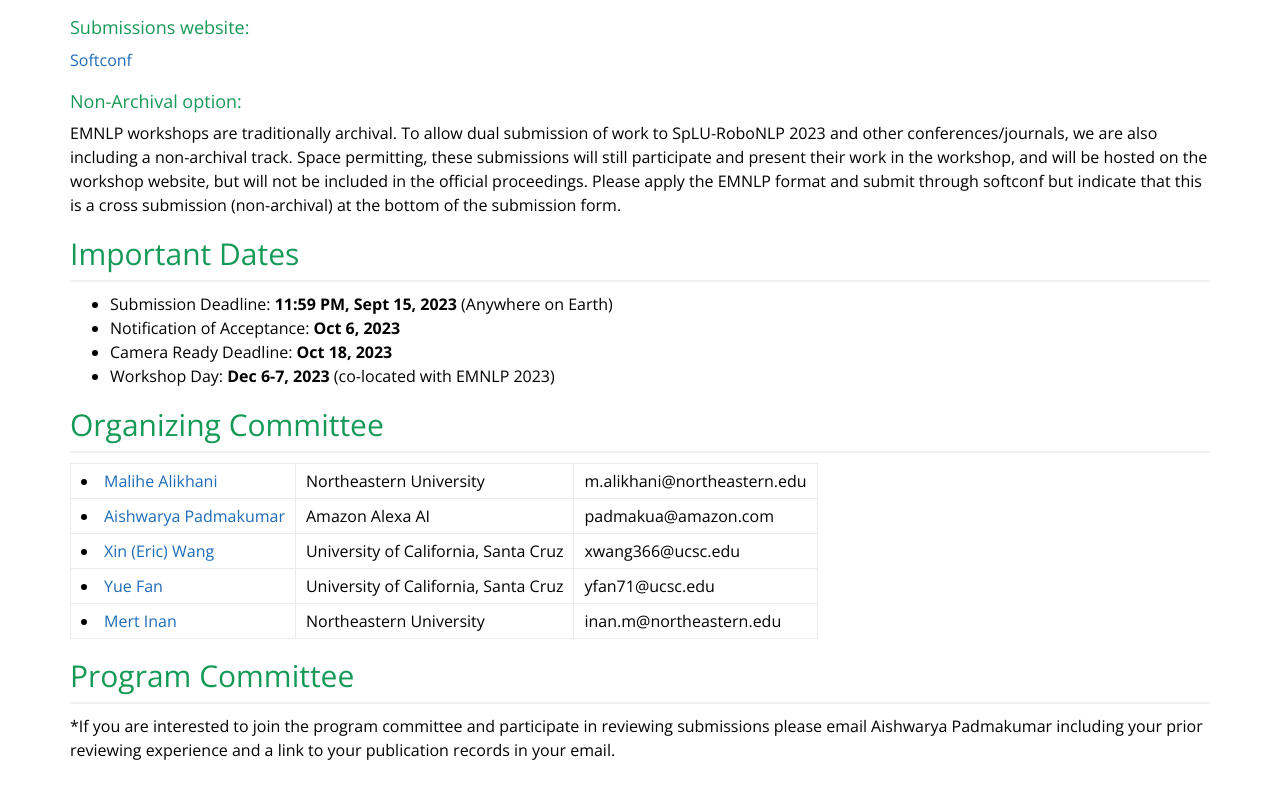
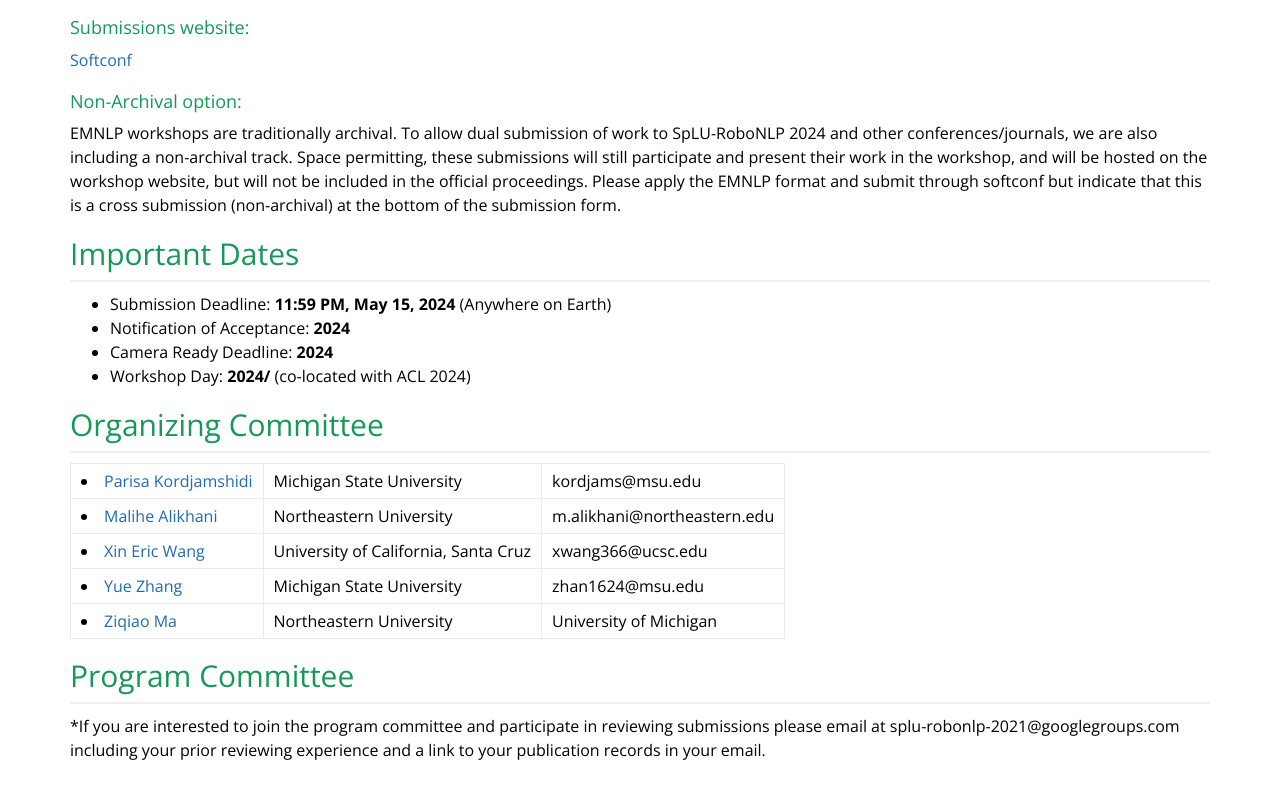
Before and after one commit to zhangyuejoslin/splu-robonlp-2024.github.io, a plain HTML site: page index.html in a window 1280 px wide. Shown: the part 1383-2182 px from the top of the page. Drawn offline with nearby package versions, Linux system fonts and the light colour scheme.

Commit message:
Update index.html

```diff
--- a/index.html
+++ b/index.html
@@ -1,7 +1,7 @@
 <!DOCTYPE html>
     <meta charset="UTF-8">
     <meta name="viewport" content="width=device-width, initial-scale=1">
-<title>SpLU-RoboNLP 2021</title>
+<title>SpLU-RoboNLP 2024</title>
     <link rel="stylesheet" type="text/css" href="stylesheets/normalize.css" media="screen">
     <link
     href='http://fonts.googleapis.com/css?family=Open+Sans:400,700'
@@ -21,8 +21,8 @@ href="stylesheets/github-light.css" media="screen">
   <body>
 <section class="page-header">
 
-      <h1 class="project-name"><b>SpLU-RoboNLP 2023</b></h1>
-      <h2 class="project-tagline">Third International Combined Workshop on <br>Spatial Language Understanding and Grounded Communication for Robotics</h2>
+      <h1 class="project-name"><b>SpLU-RoboNLP 2024</b></h1>
+      <h2 class="project-tagline">Fourth International Combined Workshop on <br>Spatial Language Understanding and Grounded Communication for Robotics</h2>
 	    <h2  class="project-tagline">
 <!--      <h2  class="project-date">August 6th, 2021</h2>-->
 	  </h2>
@@ -164,16 +164,16 @@ Position statements describing previously unpublished work or demos: 4 pages exc
 <h4>EMNLP Style files:</h4> <a href="https://2023.emnlp.org/calls/style-and-formatting/">Template</a> <br/></p>
 <h4>Submissions website:</h4> <a href="https://softconf.com/emnlp2023/SpLU-RoboNLP2023/">Softconf</a> <br/></p>
 
-<h4>Non-Archival option:</h4> EMNLP workshops are traditionally archival. To allow dual submission of work to SpLU-RoboNLP 2023 and other conferences/journals, we are also including a non-archival track. Space permitting, these submissions will still participate and present their work in the workshop, and will be hosted on the workshop website, but will not be included in the official proceedings. Please apply the EMNLP format and submit through softconf but indicate that this is a cross submission (non-archival) at the bottom of the submission form.
+<h4>Non-Archival option:</h4> EMNLP workshops are traditionally archival. To allow dual submission of work to SpLU-RoboNLP 2024 and other conferences/journals, we are also including a non-archival track. Space permitting, these submissions will still participate and present their work in the workshop, and will be hosted on the workshop website, but will not be included in the official proceedings. Please apply the EMNLP format and submit through softconf but indicate that this is a cross submission (non-archival) at the bottom of the submission form.
 
 
 
  <a id="important-dates" class="anchor" href="#accepted-papers" aria-hidden="true"><span class="octicon octicon-link"></span></a><h2>Important Dates</h2><hr/>
  <ul>
-  <li>Submission Deadline:  <b>11:59 PM, Sept 15, 2023</b> (Anywhere on Earth) </li>
-  <li>Notification of Acceptance: <b>Oct 6, 2023</b></li>
-  <li>Camera Ready Deadline: <b>Oct 18, 2023</b></li>
-  <li>Workshop Day: <b>Dec 6-7, 2023</b> (co-located with EMNLP 2023)</li>
+  <li>Submission Deadline:  <b>11:59 PM, May 15, 2024</b> (Anywhere on Earth) </li>
+  <li>Notification of Acceptance: <b> 2024</b></li>
+  <li>Camera Ready Deadline: <b>2024</b></li>
+  <li>Workshop Day: <b>2024/</b> (co-located with ACL 2024)</li>
  </ul>
 
  <a id="schedule" class="anchor" href="#schedule" aria-hidden="true"><span class="octicon octicon-link"></span></a>
@@ -190,33 +190,34 @@ Position statements describing previously unpublished work or demos: 4 pages exc
 <table cellspacing="0" cellpadding="0" style="width:100%">
 
   <tr>
+  <td><li><a href="https://www.cse.msu.edu/~kordjams/">Parisa Kordjamshidi</a></li></td>
+  <td>Michigan State University</td>
+  <td>kordjams@msu.edu</td>
+  </tr>
+
+  <tr>
   <td><li><a href="https://alikhanimalihe.wixsite.com/mysite">Malihe Alikhani</a></li></td>
   <td>Northeastern University</td>
   <td>m.alikhani@northeastern.edu</td>
   </tr>
 
   <tr>
-  <td><li><a href="https://aishwaryap.github.io/">Aishwarya Padmakumar</a></td>
-  <td>Amazon Alexa AI</td>
-  <td>padmakua@amazon.com</td>
-  </tr>
-
-  <tr>
-  <td><li><a href="https://eric-xw.github.io/">Xin (Eric) Wang</a></td>
+  <td><li><a href="https://eric-xw.github.io/">Xin Eric Wang</a></td>
   <td>University of California, Santa Cruz</td>
   <td>xwang366@ucsc.edu</td>
   </tr>
 
+
   <tr>
-    <td><li><a href="http://yfan.site/">Yue Fan</a></td>
-    <td>University of California, Santa Cruz</td>
-    <td>yfan71@ucsc.edu</td>
+    <td><li><a href="https://www.egr.msu.edu/~zhan1624/">Yue Zhang</a></td>
+    <td>Michigan State University</td>
+    <td>zhan1624@msu.edu</td>
   </tr>
 
   <tr>
-  <td><li><a href="http://merterm.github.io/">Mert Inan</a></td>
+  <td><li><a href="http://merterm.github.io/">Ziqiao Ma</a></td>
   <td>Northeastern University</td>
-  <td>inan.m@northeastern.edu</td>
+  <td>University of Michigan</td>
   </tr>
 
 </table>
@@ -229,7 +230,7 @@ Position statements describing previously unpublished work or demos: 4 pages exc
 <!--<tr><td><li>Shiqi Zhang</td><td>SUNY Binghamton</td></li></tr>-->
 </table>
 </div>
-*If you are interested to join the program committee and participate in reviewing submissions please email Aishwarya Padmakumar including your prior reviewing experience and a link to your publication records in your email.
+*If you are interested to join the program committee and participate in reviewing submissions please email at splu-robonlp-2021@googlegroups.com including your prior reviewing experience and a link to your publication records in your email.
 
 </section>
 
```
